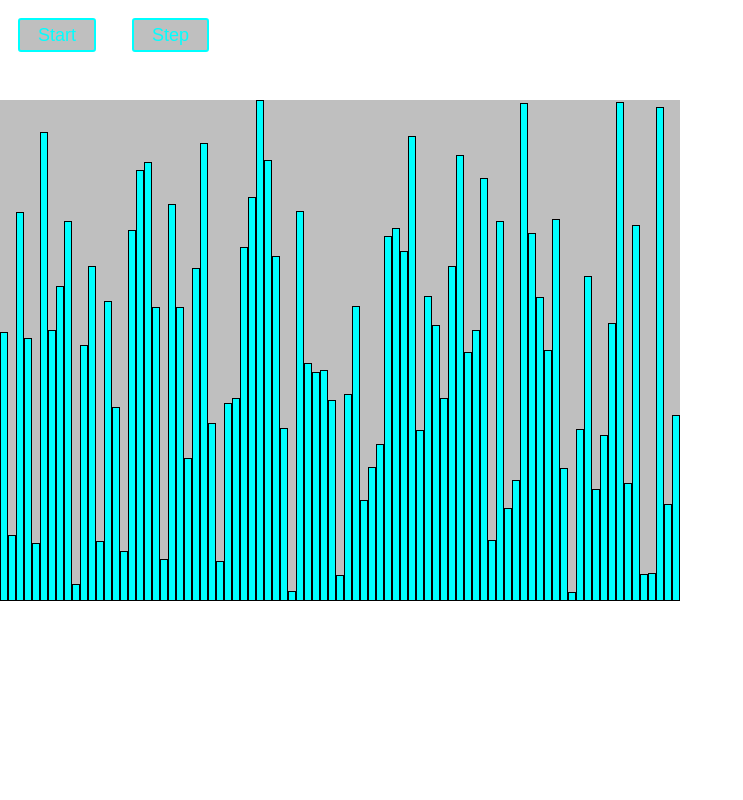
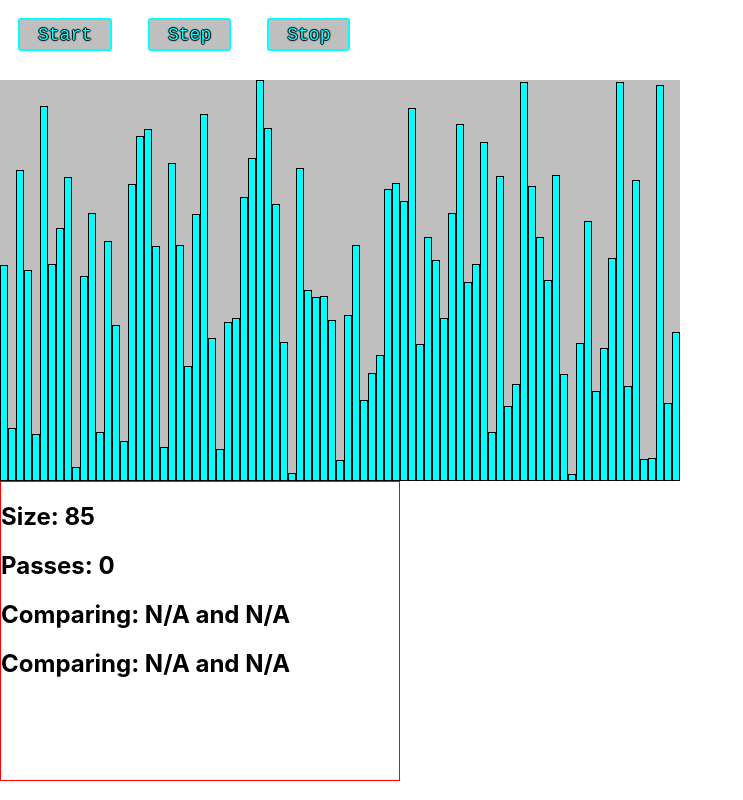
Before and after one commit to MadCow234/react-sort-visualizer, a React (Create React App) app: page / in a window 1280 px wide. Shown: the whole page, without its empty margins (0-743 px from the left). Built offline with nearby package versions, Linux system fonts and the light colour scheme.

Commit message:
Another huge refactor (found bug with stepping through sort)

```diff
--- a/src/App.js
+++ b/src/App.js
@@ -5,41 +5,44 @@ import { getRandomArray } from './services/arrayHelpers';
 // Components
 import Navigation from './components/navigation/_Navigation';
 import Visualizer from './components/sort/visualizer/_Visualizer';
+import Metrics from './components/sort/visualizer/Metrics';
 
 // Custom hooks
-import { useSortAlgorithm } from './hooks/useSortAlgorithm';
+import { useBubbleSort } from './hooks/useBubbleSort';
 import { useInterval } from './hooks/useInterval';
 
 const Content = styled.div`
   position: absolute;
-  top: 100px;
+  margin-top: 5em;
 `;
 
 const App = () => {
-  const [array, movingIndex, step] = useSortAlgorithm(getRandomArray);
-
+  const [stepBubbleSort, bubbleSortArray, compareIndexes, compareValues, numPasses, isSwapping, sortedIndex, isSorted] = useBubbleSort(getRandomArray);
   const [isRunning, setIsRunning] = useState(false);
 
-  useInterval(step, isRunning ? 10 : null);
-
-  console.log("navigation re-render");
+  // console.log('app re-render');
 
   const startSort = () => {
     setIsRunning(true);
   }
 
-  const stepSort = () => {
+  const stopSort = () => {
     setIsRunning(false);
-    step();
   }
 
-  console.log('app re-render');
+  const stepSort = () => {
+    stopSort();
+    stepBubbleSort();
+  }
+
+  useInterval(stepBubbleSort, (isRunning && !isSorted) ? 10 : null);
 
   return (
     <div>
-      <Navigation startSort={startSort} stepSort={stepSort} />
+      <Navigation startSort={startSort} stepSort={stepSort} stopSort={stopSort} />
       <Content>
-        <Visualizer array={array} movingIndex={movingIndex} />
+        <Visualizer array={bubbleSortArray} compareIndexes={compareIndexes} sortedIndex={sortedIndex} />
+        <Metrics arraySize={bubbleSortArray.length} compareIndexes={compareIndexes} compareValues={compareValues} numPasses={numPasses} isSwapping={isSwapping} />
       </Content>
     </div>
   )
--- a/src/components/navigation/_Navigation.js
+++ b/src/components/navigation/_Navigation.js
@@ -5,7 +5,7 @@ const StyledNavigation = styled.div`
   box-sizing: border-box;
   position: absolute;
   width: 100%;
-  height: 4em;
+  height: auto;
 `;
 
 const StyledButton = styled.button`
@@ -14,18 +14,23 @@ const StyledButton = styled.button`
   border: 2px solid cyan;
   margin: 1em 1em;
   padding: 0.25em 1em;
-  font-family: Arial, Helvetica, sans-serif;
+  font-family: monospace;
   font-size: 18px;
+  text-shadow: -1px 0 1px black, 0 1px 1px black, 1px 0 1px black, 0 -1px 1px black;
   color: cyan;
   outline: none;
   cursor: pointer;
 `;
 
-const Navigation = ({startSort, stepSort}) => (
+const Navigation = ({startSort, stepSort, stopSort}) => {
+  // console.log("navigation re-render");
+  return (
     <StyledNavigation>
       <StyledButton onClick={startSort} >Start</StyledButton>
       <StyledButton onClick={stepSort} >Step</StyledButton>
+      <StyledButton onClick={stopSort} >Stop</StyledButton>
     </StyledNavigation>
-)
+  )
+}
 
 export default Navigation;
--- a/src/components/sort/visualizer/Column.js
+++ b/src/components/sort/visualizer/Column.js
@@ -9,7 +9,9 @@ const StyledColumn = styled.div`
 `;
 
 const Column = ({height, index, color}) => (
-  <StyledColumn height={height} index={index} color={color}>{console.log('column re-render')}</StyledColumn>
+  <StyledColumn height={height} index={index} color={color}>
+    {/* {console.log('column re-render')} */}
+  </StyledColumn>
 )
 
 export default React.memo(Column);
--- /dev/null
+++ b/src/components/sort/visualizer/Metrics.js
@@ -0,0 +1,28 @@
+import React from 'react';
+import styled from 'styled-components';
+
+const StyledMetrics = styled.div`
+  box-sizing: border-box;
+  position: absolute;
+  width: 400px;
+  height: 300px;
+  border: 1px solid red;
+`;
+
+const Metrics = ({arraySize, numPasses, compareIndexes, compareValues, isSwapping}) => (
+  <StyledMetrics>
+    <h2>Size: {arraySize}</h2>
+    <h2>Passes: {numPasses}</h2>
+    { isSwapping ? (
+        <h2>Swapping values!</h2>
+      ) : (
+        <div>
+          <h2>Comparing: {compareIndexes[0]} and {compareIndexes[1]}</h2>
+          <h2>Comparing: {compareValues[0]} and {compareValues[1]}</h2>
+        </div>
+      )
+    }
+  </StyledMetrics>
+)
+
+export default Metrics;
--- a/src/components/sort/visualizer/_Visualizer.js
+++ b/src/components/sort/visualizer/_Visualizer.js
@@ -6,22 +6,29 @@ import Column from './Column';
 
 
 const Container = styled.div`
+  box-sizing: border-box;
   display: flex;
   flex-direction: row;
   background-color: rgb(191, 191, 191);
+  height: auto;
+  width: auto;
   transform: rotateX(180deg);
 `;
 
-const Visualizer = ({array, movingIndex}) => {
-  console.log('visualizer re-render');
+const Visualizer = ({array, compareIndexes, sortedIndex}) => {
+  // console.log('visualizer re-render');
 
-  const column = useCallback((value, index, movingIndex) => {
-    return <Column key={index} height={value} index={index} color={index === movingIndex ? "darkgreen" : "cyan"} />;
+  const column = useCallback((value, index, compareIndexes, sortedIndex) => {
+    let color = "cyan";
+    if (index === compareIndexes[0]) color = "palevioletred";
+    if (index === compareIndexes[1]) color = "darkgreen"
+    if (index >= sortedIndex) color = "palevioletred"
+    return <Column key={index} height={value} index={index} color={color} />;
   }, []);
 
   return (
     <Container>
-      {array.map((value, index) => column(value, index, movingIndex))}
+      {array.map((value, index) => column(value, index, compareIndexes, sortedIndex))}
     </Container>
   )
 }
--- /dev/null
+++ b/src/hooks/useBubbleSort.js
@@ -0,0 +1,52 @@
+import { useState } from 'react';
+
+export const useBubbleSort = (commonArray) => {
+  const [array, setArray] = useState(commonArray);
+  const [isSorted, setIsSorted] = useState(false);
+  const [numPasses, setNumPasses] = useState(0);
+  const [index, setIndex] = useState(0);
+  const [compareIndexes, setCompareIndexes] = useState(['N/A', 'N/A']);
+  const [compareValues, setCompareValues] = useState(['N/A', 'N/A'])
+  const [isSwapping, setIsSwapping] = useState(false);
+  const [sortedIndex, setSortedIndex] = useState(array.length);
+
+  const stepBubbleSort = () => {
+    if (isSorted) return;
+
+    for (index; index < sortedIndex;) {
+      if (isSwapping) {
+        // Swap the values so the largest is on the right
+        let temp = array[index];
+        array[index] = array[index + 1];
+        array[index + 1] = temp;
+
+        setCompareIndexes([index + 1, index]);
+        setCompareValues([array[index + 1], array[index]]);
+        setIsSwapping(false);
+
+      } else {
+        setCompareIndexes([index, index + 1]);
+        setCompareValues([array[index], array[index + 1]]);
+      }
+
+      // Check to see if we need to swap before we increment the index
+      if (array[index] > array[index + 1]) {
+        setIsSwapping(true);
+        setArray(array);
+        return;
+      }
+
+      // If we've completed a full pass of the array, set the index to 0
+      // Otherwise, increment the index by 1
+      let newIndex = (index >= (sortedIndex - 2)) ? 0 : index + 1;
+      if (newIndex === 0) setNumPasses(numPasses + 1);
+      if (newIndex === 0) setSortedIndex((array[index] >= array[index + 1]) ? index : index + 1);
+      if (sortedIndex <= 1) setIsSorted(true);
+      setIndex(newIndex);
+      setArray(array);
+      return;
+    }
+  }
+
+  return [stepBubbleSort, array, compareIndexes, compareValues, numPasses, isSwapping, sortedIndex, isSorted];
+}
--- a/src/hooks/useSortAlgorithm.js
+++ /dev/null
@@ -1,15 +0,0 @@
-import { useState } from 'react';
-import { stepBubbleSort } from '../services/arrayHelpers';
-
-export const useSortAlgorithm = (array) => {
-  const [stage, setStage] = useState(array);
-  const [movingIndex, setMovingIndex] = useState(null);
-
-  const stepSort = () => {
-    const [array, index] = stepBubbleSort(stage);
-    setStage(array);
-    setMovingIndex(index);
-  }
-
-  return [stage, movingIndex, stepSort]
-}
--- a/src/services/arrayHelpers.js
+++ b/src/services/arrayHelpers.js
@@ -1,20 +1,5 @@
 export const getRandomArray = () => {
-  const array = Array.from(new Array(Math.floor((Math.random() * 60) + 40)), () => Math.floor((Math.random() * 499) + 1));
+  const array = Array.from(new Array(Math.floor((Math.random() * 60) + 40)), () => Math.floor((Math.random() * 399) + 1));
   console.log(array);
   return array;
 }
-
-export const stepBubbleSort = (array) => {
-  const length = array.length;
-  for (let i = 0; i < length; i++) {
-    for (let j = 1; j < length - i; j++) {
-      if (array[j - 1] > array[j]) {
-        let temp = array[j - 1];
-        array[j - 1] = array[j];
-        array[j] = temp;
-        return [array, j - 1, false];
-      }
-    }
-  }
-  return [array, -1, true];
-}
```
